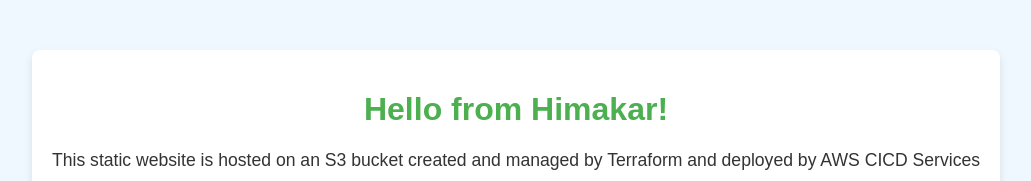
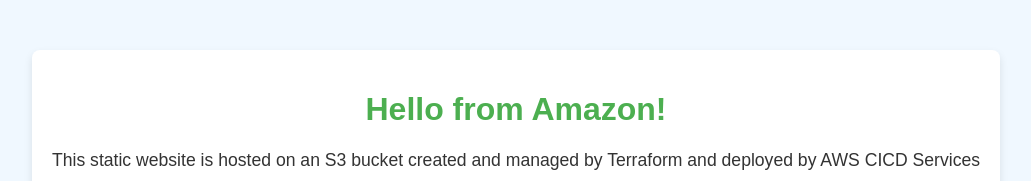
Before and after one commit to HimakarC/awsusecase, a plain HTML site: page index.html in a window 1280 px wide. Shown: the top 181 px of the page, without its empty margins (124-1155 px from the left). Drawn offline with Linux system fonts and the light colour scheme.

Commit message:
Update index.html

```diff
--- a/index.html
+++ b/index.html
@@ -29,7 +29,7 @@
 </head>
 <body>
     <div class="container">
-        <h1>Hello from Himakar!</h1>
+        <h1>Hello from Amazon!</h1>
         <p>This static website is hosted on an S3 bucket created and managed by Terraform and deployed by AWS CICD Services</p>
         <p>Current Time: <span id="currentTime"></span></p>
     </div>
```
